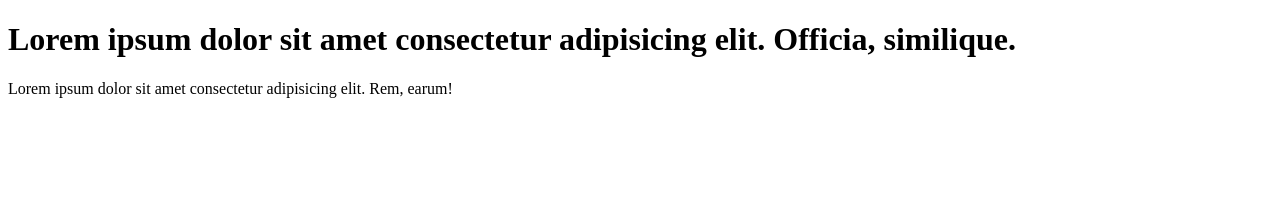
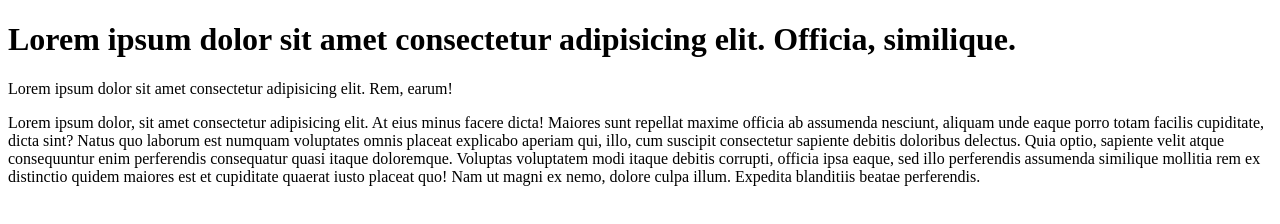
Before and after one commit to bal-alexej/gittest, a plain HTML site: page git_tutorial/work/hello.html in a window 1280 px wide. Drawn offline with Linux system fonts and the light colour scheme.

Commit message:
proverca

```diff
--- a/git_tutorial/work/hello.html
+++ b/git_tutorial/work/hello.html
@@ -1,12 +1,29 @@
 <!DOCTYPE html>
 <html lang="en">
+
 <head>
     <meta charset="UTF-8">
     <meta name="viewport" content="width=device-width, initial-scale=1.0">
-    <title>проверка git</title>
+    <title>проверка git
+
+
+
+    </title>
 </head>
+
 <body>
+
     <h1>Lorem ipsum dolor sit amet consectetur adipisicing elit. Officia, similique.</h1>
-     <p>Lorem ipsum dolor sit amet consectetur adipisicing elit. Rem, earum!</p>
+
+
+    <p>Lorem ipsum dolor sit amet consectetur adipisicing elit. Rem, earum!</p>
+    <p>Lorem ipsum dolor, sit amet consectetur adipisicing elit. At eius minus facere dicta! Maiores sunt repellat
+        maxime officia ab assumenda nesciunt, aliquam unde eaque porro totam facilis cupiditate, dicta sint? Natus quo
+        laborum est numquam voluptates omnis placeat explicabo aperiam qui, illo, cum suscipit consectetur sapiente
+        debitis doloribus delectus. Quia optio, sapiente velit atque consequuntur enim perferendis consequatur quasi
+        itaque doloremque. Voluptas voluptatem modi itaque debitis corrupti, officia ipsa eaque, sed illo perferendis
+        assumenda similique mollitia rem ex distinctio quidem maiores est et cupiditate quaerat iusto placeat quo! Nam
+        ut magni ex nemo, dolore culpa illum. Expedita blanditiis beatae perferendis.</p>
 </body>
+
 </html>
```
